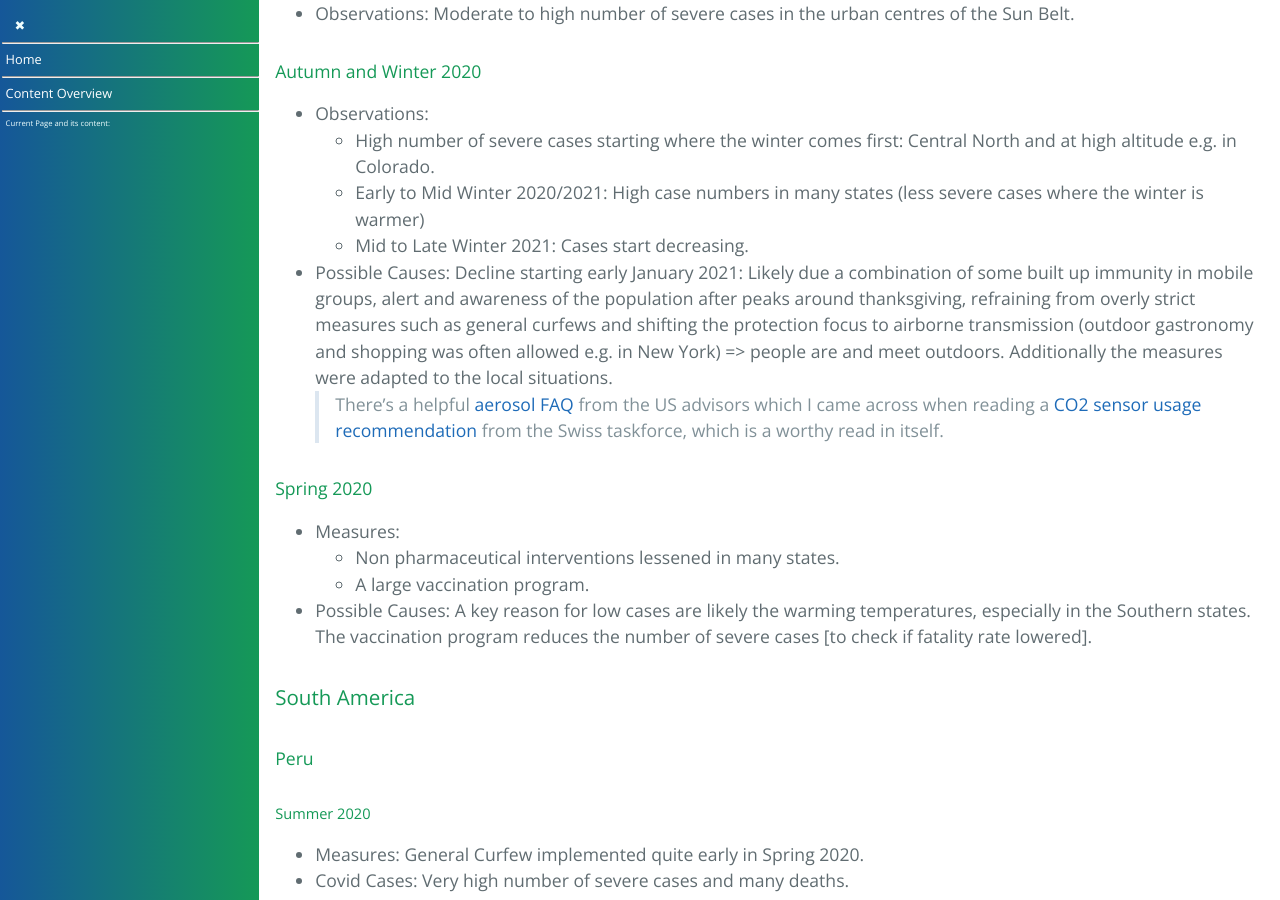
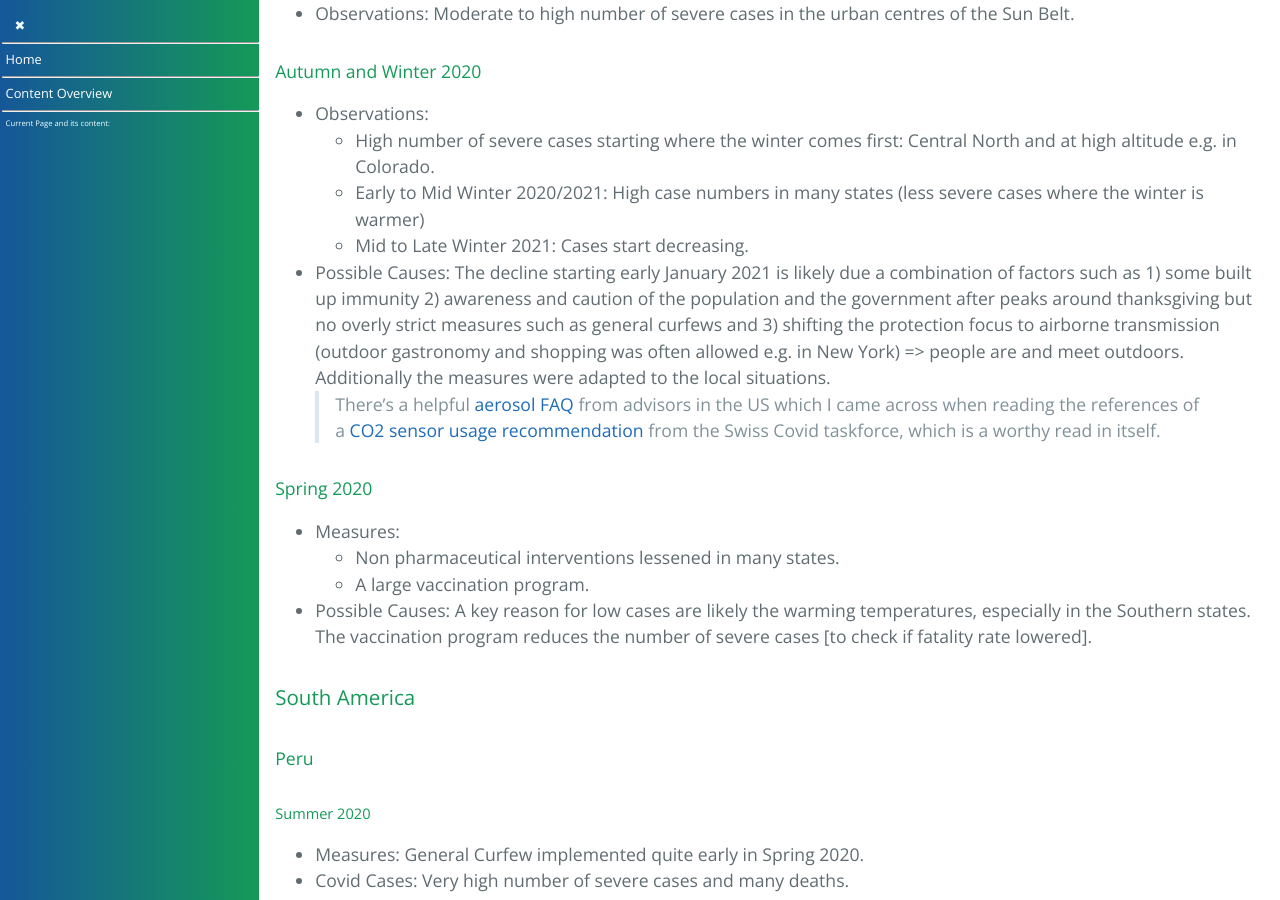
Before and after one commit to forestgrape/coronavirus, a Jekyll site: the page built from 5_epidemiological/spread_analyses.md, in a window 1280 px wide and 900 px high, scrolled down 9207 px. Built offline with Jekyll 4.4.1, drawn with Linux system fonts in a browser that asks for light colours; our own code applies the rules of GitHub Pages for plain Markdown files.

Commit message:
formulations

```diff
--- a/5_epidemiological/spread_analyses.md
+++ b/5_epidemiological/spread_analyses.md
@@ -253,8 +253,8 @@
   * High number of severe cases starting where the winter comes first: Central North and at high altitude e.g. in Colorado.
   * Early to Mid Winter 2020/2021: High case numbers in many states (less severe cases where the winter is warmer)
   * Mid to Late Winter 2021: Cases start decreasing.
-* Possible Causes: Decline starting early January 2021: Likely due a combination of some built up immunity in mobile groups, alert and awareness of the population after peaks around thanksgiving, refraining from overly strict measures such as general curfews and shifting the protection focus to airborne transmission (outdoor gastronomy and shopping was often allowed e.g. in New York) => people are and meet outdoors. Additionally the measures were adapted to the local situations.
-  > There's a helpful [aerosol FAQ](#marr-aerosol-faq) from the US advisors which I came across when reading a [CO2 sensor usage recommendation](#stocker) from the Swiss taskforce, which is a worthy read in itself.
+* Possible Causes: The decline starting early January 2021 is likely due a combination of factors such as 1) some built up immunity 2) awareness and caution of the population and the government after peaks around thanksgiving but no overly strict measures such as general curfews and 3) shifting the protection focus to airborne transmission (outdoor gastronomy and shopping was often allowed e.g. in New York) => people are and meet outdoors. Additionally the measures were adapted to the local situations.
+  > There's a helpful [aerosol FAQ](#marr-aerosol-faq) from advisors in the US which I came across when reading the references of a [CO2 sensor usage recommendation](#stocker) from the Swiss Covid taskforce, which is a worthy read in itself.
 
 #### Spring 2020
 * Measures:
```
